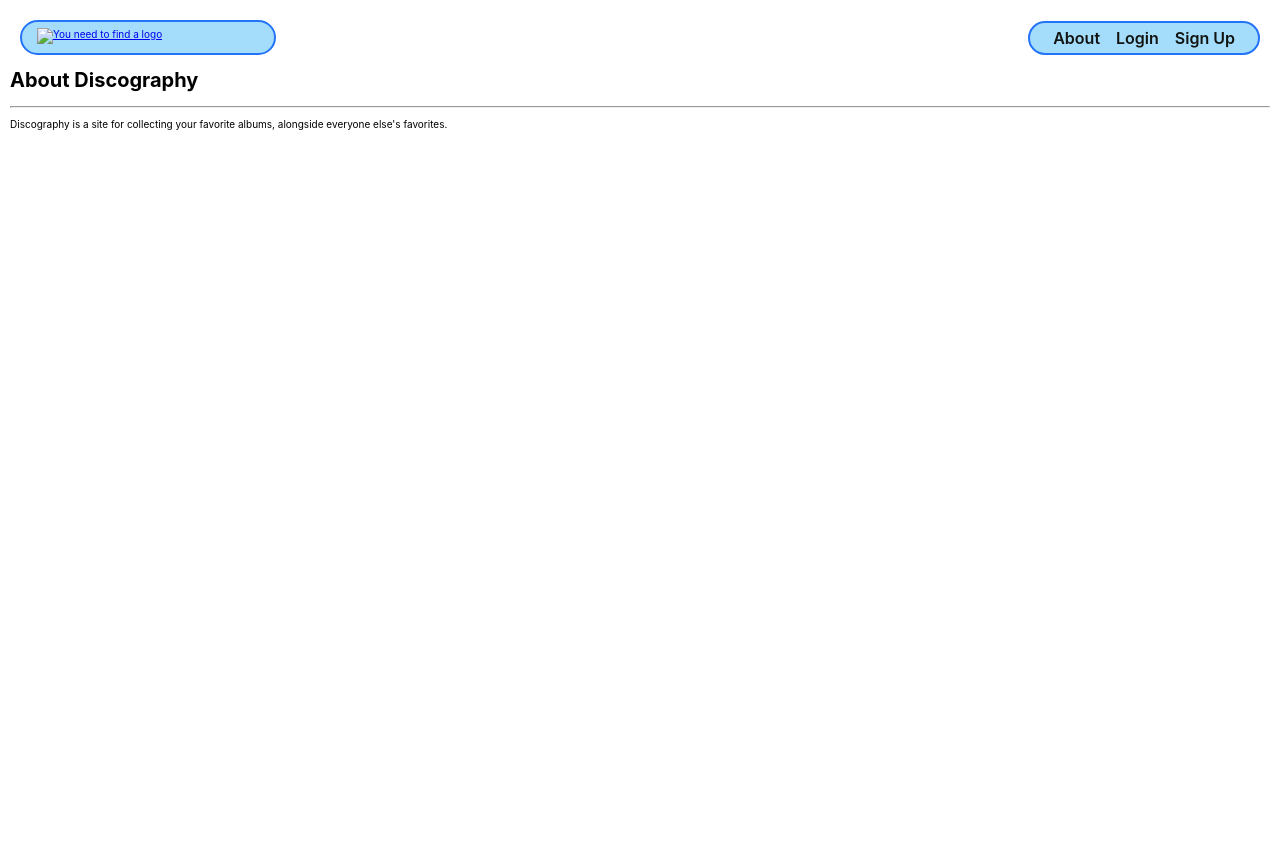
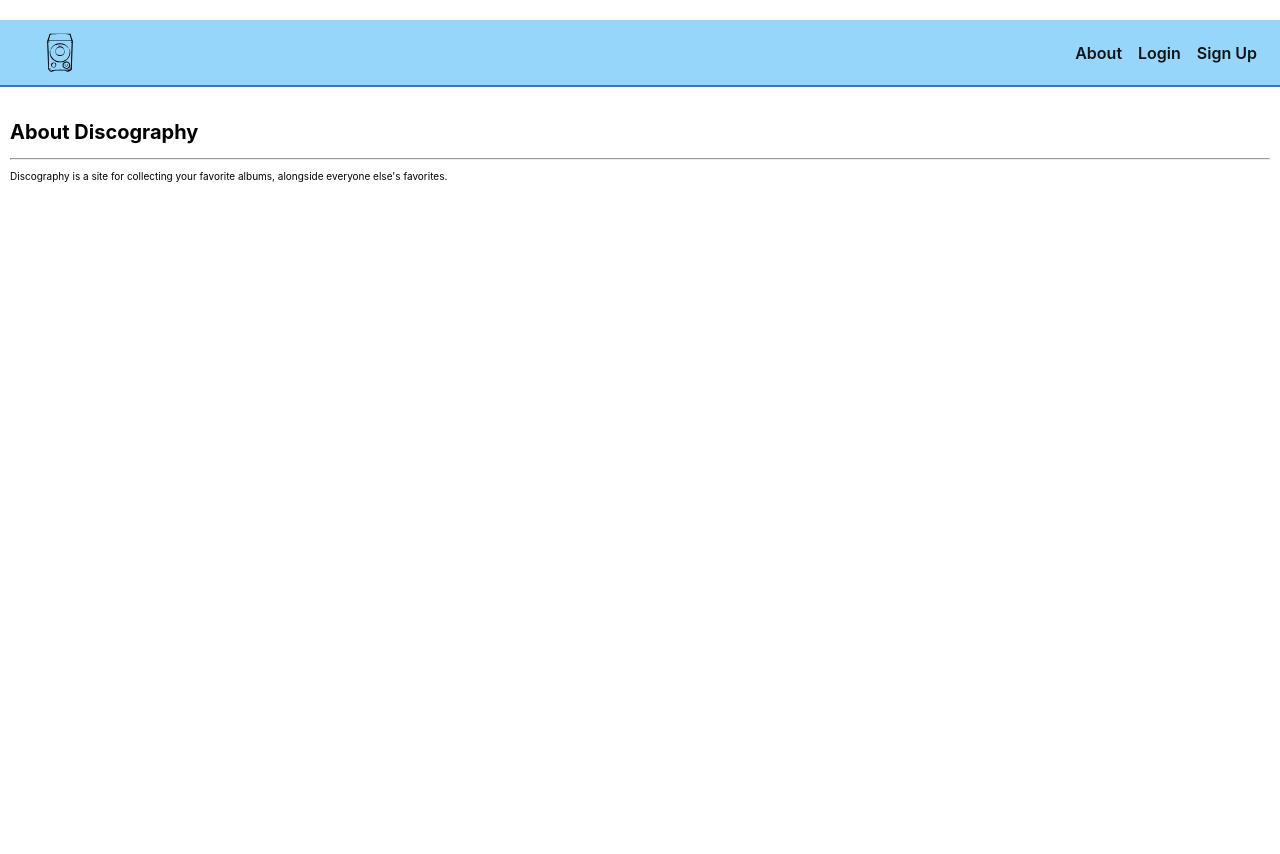
Before and after one commit to Jesse-Nicolas/discography, a Django app: page /about/ in a window 1280 px wide. Before the commit the page ends 130 px from the top, so only its background shows below. Run offline with Django 4.2, Linux system fonts and the light colour scheme.

Commit message:
fix nav/logo sizing

```diff
--- a/discography/settings.py
+++ b/discography/settings.py
@@ -123,6 +123,8 @@ USE_TZ = True
 
 STATIC_URL = 'static/'
 
+LOGIN_URL = 'home'
+
 LOGIN_REDIRECT_URL = 'albums_index'
 
 LOGOUT_REDIRECT_URL = 'home'
--- a/main_app/static/css/base.css
+++ b/main_app/static/css/base.css
@@ -94,7 +94,7 @@ nav li {
 }
 
 .header-logo-container {
-  margin: auto;
+  margin: 10px 0;
   padding: 10px 20px 0;
   max-width: 500px;
 }
@@ -205,7 +205,7 @@ nav li {
   }
 
   .page-header img {
-    height: 50px;
+    height: 40px;
     margin-left:20px;
   }
 
@@ -221,51 +221,3 @@ nav li {
     }
   }
 }
-
-@media only screen and (min-width: 1024px) {
-  main {
-    min-height: calc(100vh - 55px);
-  }
-
-  header {
-    margin: 20px 20px 0 20px;
-    width: calc(100vw - 40px);
-    max-width: 1920px;
-    top: 20px;
-    background-color: transparent;
-    border-bottom: none;
-  }
-
-  nav,
-  .header-logo-container {
-    margin: 0;
-    background: var(--nav-bg-ff);
-    border: var(--borders);
-    border-radius: 18px;
-  }
-
-  nav {
-    margin-left: auto;
-  }
-
-  .header-logo-container {
-    /* visual fix to help align logo */
-    padding-top: 6px;
-    width: 256px;
-    height: 35px;
-  }
-
-  @supports (-webkit-backdrop-filter: none) or (backdrop-filter: none) {
-    header {
-      -webkit-backdrop-filter: none;
-      backdrop-filter: none;
-    }
-
-    nav,
-    .header-logo-container {
-      background: rgba(104, 197, 248, .6);
-      -webkit-backdrop-filter: blur(3px);
-      backdrop-filter: blur(3px);
-    }
-  }
-}
--- a/main_app/templates/base.html
+++ b/main_app/templates/base.html
@@ -17,11 +17,12 @@
   {% endblock %}
 </head>
 <body>
-  <header>
+  <header class='page-header'>
     <div class="header-logo-container">
       <a href="/">
         <img
-          src=""
+          id='logo-img'
+          src="{% static 'images/WA0bWQ01.svg' %}"
           alt="You need to find a logo"
         >
       </a>
--- a/main_app/views.py
+++ b/main_app/views.py
@@ -4,70 +4,17 @@ from django.views.generic import ListView, DetailView
 from django.contrib.auth.views import LoginView
 from django.contrib.auth import login
 from django.contrib.auth.forms import UserCreationForm
+from django.contrib.auth.decorators import login_required
+from django.contrib.auth.mixins import LoginRequiredMixin
 from .models import Album, Vibe
 from .forms import ListenForm
 
-# Create your views here.
+# public
 class Home(LoginView):
   template_name = 'home.html'
 
 def about(request):
   return render(request, 'about.html')
-
-def albums_index(request):
-  albums = request.user.album_set.all()
-  return render(request, 'albums/index.html', { 'albums': albums })
-
-def albums_detail(request, album_id):
-  album = Album.objects.get(id=album_id)
-  unassigned_vibes = Vibe.objects.exclude(id__in = album.vibes.all().values_list('id'))
-  listen_form = ListenForm()
-  return render(request, 'albums/detail.html', { 'album': album, 'listen_form': listen_form, 'vibes': unassigned_vibes })
-
-class AlbumAdd(CreateView):
-  model = Album
-  fields = ['title', 'artist', 'genre', 'description', 'released']
-  def form_valid(self, form):
-    form.instance.user = self.request.user
-    return super().form_valid(form)
-
-class AlbumUpdate(UpdateView):
-  model = Album
-  fields = ['description', 'genre']
-
-class AlbumDelete(DeleteView):
-  model = Album
-  success_url = '/albums/'
-
-def add_listen(request, album_id):
-  form = ListenForm(request.POST)
-  if form.is_valid():
-    new_listen = form.save(commit=False)
-    new_listen.album_id = album_id
-    new_listen.save()
-  return redirect('albums_detail', album_id=album_id)
-
-class VibeCreate(CreateView):
-  model = Vibe
-  fields = '__all__'
-
-class VibeList(ListView):
-  model = Vibe
-
-class VibeDetail(DetailView):
-  model = Vibe
-
-class VibeUpdate(UpdateView):
-  model = Vibe
-  fields = '__all__'
-
-class VibeDelete(DeleteView):
-  model = Vibe
-  success_url = '/vibes/'
-
-def assoc_vibe(request, album_id, vibe_id):
-  Album.objects.get(id=album_id).vibes.add(vibe_id)
-  return redirect('albums_detail', album_id=album_id)
 
 def signup(request):
   error_message = ''
@@ -82,3 +29,63 @@ def signup(request):
   form = UserCreationForm()
   context = {'form': form, 'error_message': error_message}
   return render(request, 'signup.html', context)
+
+# auth protected
+@login_required
+def albums_index(request):
+  albums = request.user.album_set.all()
+  return render(request, 'albums/index.html', { 'albums': albums })
+
+@login_required
+def albums_detail(request, album_id):
+  album = Album.objects.get(id=album_id)
+  unassigned_vibes = Vibe.objects.exclude(id__in = album.vibes.all().values_list('id'))
+  listen_form = ListenForm()
+  return render(request, 'albums/detail.html', { 'album': album, 'listen_form': listen_form, 'vibes': unassigned_vibes })
+
+@login_required
+def add_listen(request, album_id):
+  form = ListenForm(request.POST)
+  if form.is_valid():
+    new_listen = form.save(commit=False)
+    new_listen.album_id = album_id
+    new_listen.save()
+  return redirect('albums_detail', album_id=album_id)
+
+@login_required
+def assoc_vibe(request, album_id, vibe_id):
+  Album.objects.get(id=album_id).vibes.add(vibe_id)
+  return redirect('albums_detail', album_id=album_id)
+
+class AlbumAdd(LoginRequiredMixin, CreateView):
+  model = Album
+  fields = ['title', 'artist', 'genre', 'description', 'released']
+  def form_valid(self, form):
+    form.instance.user = self.request.user
+    return super().form_valid(form)
+
+class AlbumUpdate(LoginRequiredMixin, UpdateView):
+  model = Album
+  fields = ['description', 'genre']
+
+class AlbumDelete(LoginRequiredMixin, DeleteView):
+  model = Album
+  success_url = '/albums/'
+
+class VibeCreate(LoginRequiredMixin, CreateView):
+  model = Vibe
+  fields = '__all__'
+
+class VibeList(LoginRequiredMixin, ListView):
+  model = Vibe
+
+class VibeDetail(LoginRequiredMixin, DetailView):
+  model = Vibe
+
+class VibeUpdate(LoginRequiredMixin, UpdateView):
+  model = Vibe
+  fields = '__all__'
+
+class VibeDelete(LoginRequiredMixin, DeleteView):
+  model = Vibe
+  success_url = '/vibes/'
```
Also changed, not shown: main_app/static/images/WA0bWQ01.svg (added), main_app/static/images/cd_noir.png (added), main_app/static/images/speaker.png (added).
